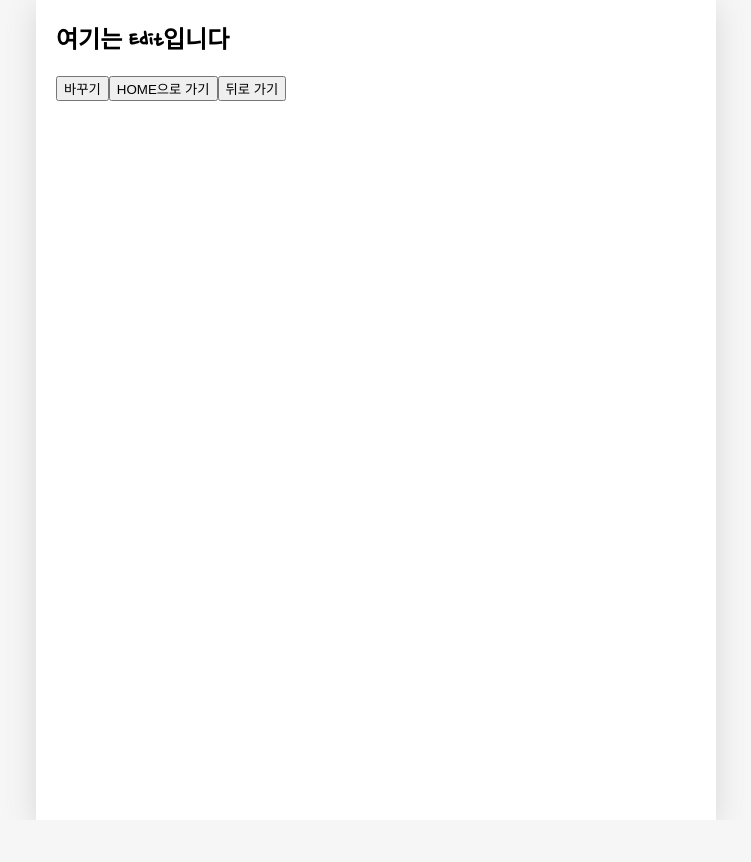
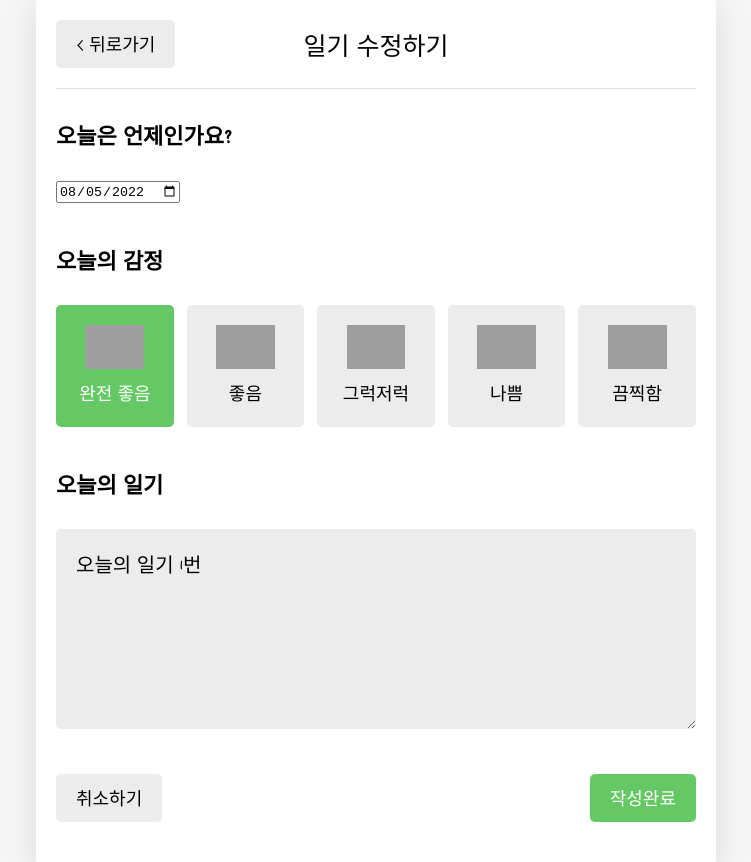
Before and after one commit to seoyoonyi/study_emotion_diary, a React (Create React App) app: page /edit/1 in a window 1280 px wide. Shown: the whole page, without its empty margins (264-1015 px from the left). Before the commit the page ends 820 px from the top, so only its background shows below. Built offline with nearby package versions, Linux system fonts and the light colour scheme; grey boxes are pictures that could not be loaded; a web font is replaced by a local one.

Commit message:
220818 공부

```diff
--- a/src/components/DiaryEditor.js
+++ b/src/components/DiaryEditor.js
@@ -1,4 +1,4 @@
-import { useRef, useState, useContext } from 'react';
+import { useRef, useState, useContext, useEffect } from 'react';
 import { useNavigate } from 'react-router-dom';
 import MyHeader from './MyHeader';
 import MyButton from './MyButton';
@@ -40,13 +40,13 @@
   return date.toISOString().slice(0, 10);
 };
 
-const DiaryEditor = () => {
+const DiaryEditor = ({ isEdit, originData }) => {
   const contentRef = useRef();
   const [content, setContent] = useState('');
   const [emotion, setEmotion] = useState(3);
   const [date, setDate] = useState(getStringDate(new Date()));
 
-  const { onCreate } = useContext(DiaryDispatchContext);
+  const { onCreate, onEdit } = useContext(DiaryDispatchContext);
   const handleClickEmote = (emotion) => {
     setEmotion(emotion);
   };
@@ -57,14 +57,32 @@
       contentRef.current.focus();
       return;
     }
-    onCreate(date, content, emotion);
+
+    if (
+      window.confirm(
+        isEdit ? '일기를 수정하시겠습니까?' : '새로운 일기를 작성하시겠습니까?'
+      )
+    ) {
+      if (!isEdit) {
+        onCreate(date, content, emotion);
+      } else {
+        onEdit(originData.id, date, content, emotion);
+      }
+    }
     navigate('/', { replace: true });
   };
+  useEffect(() => {
+    if (isEdit) {
+      setDate(getStringDate(new Date(parseInt(originData.date))));
+      setEmotion(originData.emotion);
+      setContent(originData.content);
+    }
+  }, [isEdit, originData]);
 
   return (
     <div className="DiaryEditor">
       <MyHeader
-        headText={'새 일기 쓰기'}
+        headText={isEdit ? '일기 수정하기' : '새 일기 쓰기'}
         leftChild={
           <MyButton text={'< 뒤로가기'} onClick={() => navigate(-1)} />
         }
--- a/src/pages/Edit.js
+++ b/src/pages/Edit.js
@@ -1,23 +1,31 @@
-import React from 'react';
-import { useNavigate, useSearchParams } from 'react-router-dom';
+import { useState, useEffect, useContext } from 'react';
+import { useNavigate, useParams } from 'react-router-dom';
+import { DiaryStateContext } from '../App';
+import DiaryEditor from '../components/DiaryEditor';
 
 const Edit = () => {
+  const [originData, setOriginData] = useState();
   const navigate = useNavigate();
-  const [searchParams, setSearchParams] = useSearchParams();
-  const id = searchParams.get('id');
-  console.log('id : ', id);
+  const { id } = useParams();
 
-  const mode = searchParams.get('mode');
-  console.log('mode : ', mode);
+  const diaryList = useContext(DiaryStateContext);
+
+  useEffect(() => {
+    if (diaryList.length >= 1) {
+      const targetDiary = diaryList.find(
+        (it) => parseInt(it.id) === parseInt(id)
+      );
+      if (targetDiary) {
+        setOriginData(targetDiary);
+      } else {
+        navigate('/', { replace: true });
+      }
+    }
+  }, [id, diaryList]);
 
   return (
     <div>
-      <h2>여기는 Edit입니다</h2>
-      <button onClick={() => setSearchParams({ who: 'winterlood' })}>
-        바꾸기
-      </button>
-      <button onClick={() => navigate('/home')}>HOME으로 가기</button>
-      <button onClick={() => navigate(-1)}>뒤로 가기</button>
+      {originData && <DiaryEditor isEdit={true} originData={originData} />}
     </div>
   );
 };
```
